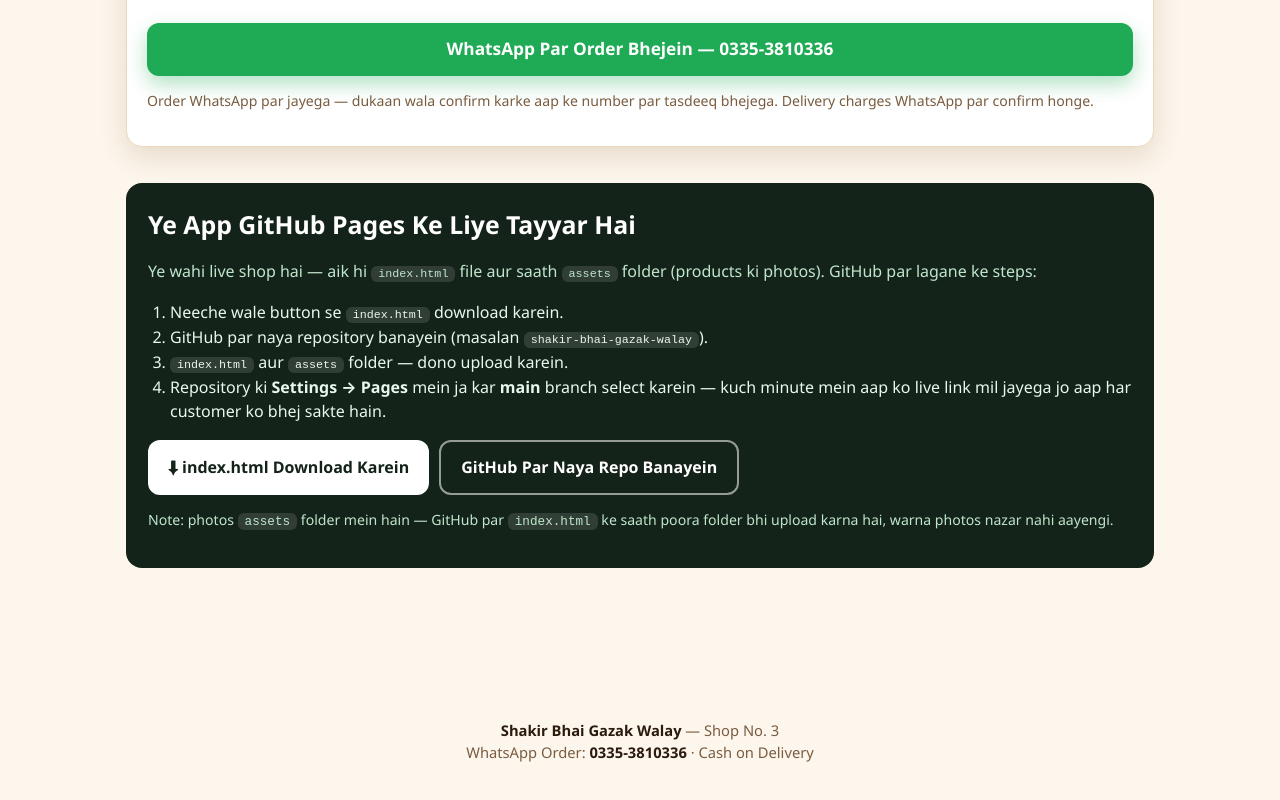
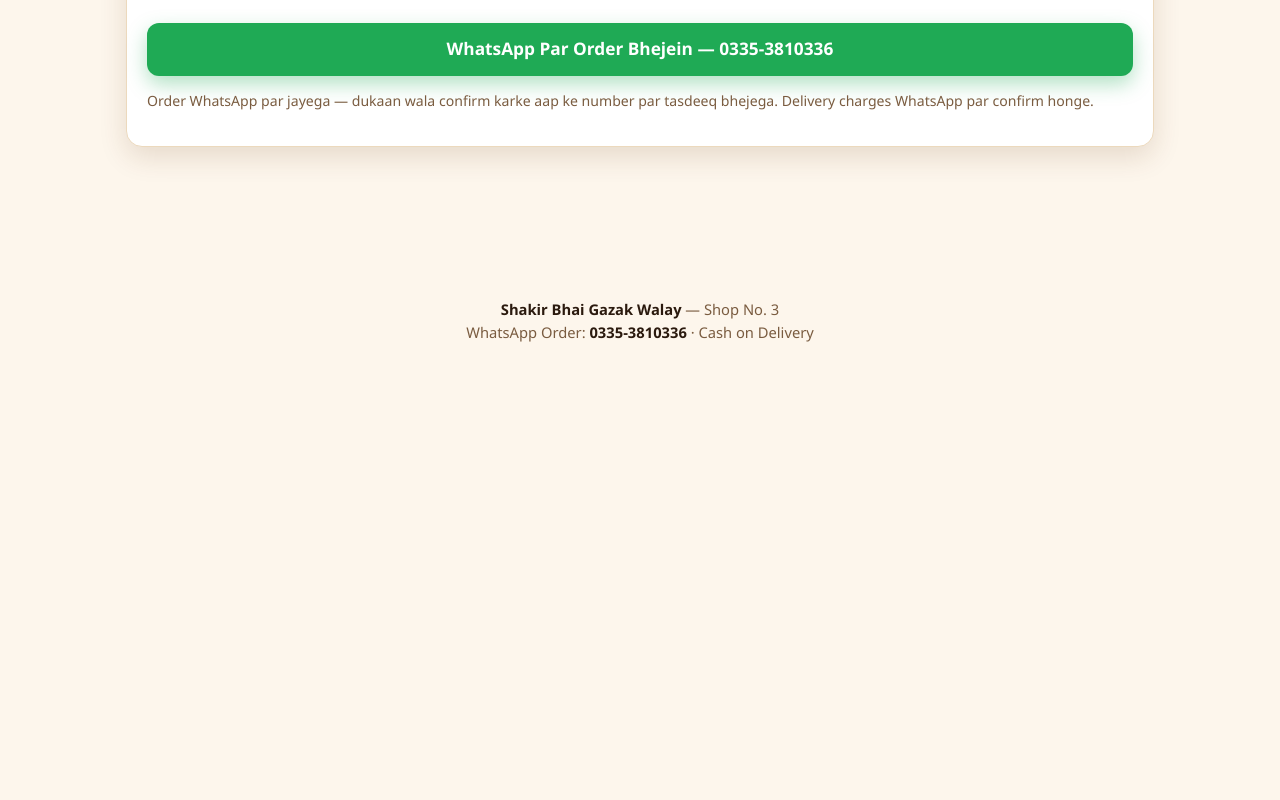
Before and after one commit to moinqureshi2027-lab/shakir-bhai-gagak-waly, a plain HTML site: page index.html in a window 1280 px wide. Shown: the part 2210-3010 px from the top of the page. After the commit the page ends 2643 px from the top, so only its background shows below. Drawn offline with Linux system fonts and the light colour scheme.

Commit message:
Remove GitHub help section from shop page

```diff
--- a/index.html
+++ b/index.html
@@ -100,15 +100,6 @@
   .send-wa{width:100%;justify-content:center;margin-top:16px;font-size:1.08rem}
   .err{color:var(--danger);font-size:.9rem;font-weight:600;min-height:1.2em;margin-top:8px}
 
-  /* ---------- GitHub box ---------- */
-  .gh{background:#14231a;color:#e9f7ee;border-radius:16px;padding:22px}
-  .gh h2{color:#fff}
-  .gh p{color:#bfe6cc}
-  .gh ol{margin:10px 0 16px;padding-left:22px;color:#e9f7ee}
-  .gh code{background:rgba(255,255,255,.12);padding:1px 7px;border-radius:6px;font-size:.9em}
-  .btn-dl{background:#fff;color:#14231a}
-  .btn-repo{background:transparent;color:#fff;border:2px solid rgba(255,255,255,.55)}
-
   footer{padding:34px 0 90px;text-align:center;color:var(--muted);font-size:.92rem}
   footer b{color:var(--ink)}
 
@@ -179,24 +170,6 @@
       <p class="err" id="formErr"></p>
       <button class="btn btn-wa send-wa" id="sendOrder" type="button">WhatsApp Par Order Bhejein — 0335-3810336</button>
       <p class="note">Order WhatsApp par jayega — dukaan wala confirm karke aap ke number par tasdeeq bhejega. Delivery charges WhatsApp par confirm honge.</p>
-    </div>
-  </section>
-
-  <section id="github">
-    <div class="gh">
-      <h2>Ye App GitHub Pages Ke Liye Tayyar Hai</h2>
-      <p>Ye wahi live shop hai — aik hi <code>index.html</code> file aur saath <code>assets</code> folder (products ki photos). GitHub par lagane ke steps:</p>
-      <ol>
-        <li>Neeche wale button se <code>index.html</code> download karein.</li>
-        <li>GitHub par naya repository banayein (masalan <code>shakir-bhai-gazak-walay</code>).</li>
-        <li><code>index.html</code> aur <code>assets</code> folder — dono upload karein.</li>
-        <li>Repository ki <b>Settings → Pages</b> mein ja kar <b>main</b> branch select karein — kuch minute mein aap ko live link mil jayega jo aap har customer ko bhej sakte hain.</li>
-      </ol>
-      <div class="hero-actions">
-        <button class="btn btn-dl" id="dlBtn" type="button">⬇ index.html Download Karein</button>
-        <a class="btn btn-repo" href="https://github.com/new" target="_blank" rel="noopener">GitHub Par Naya Repo Banayein</a>
-      </div>
-      <p class="note" style="color:#bfe6cc">Note: photos <code>assets</code> folder mein hain — GitHub par <code>index.html</code> ke saath poora folder bhi upload karna hai, warna photos nazar nahi aayengi.</p>
     </div>
   </section>
 
@@ -346,17 +319,6 @@
     window.open("https://wa.me/" + WA + "?text=" + encodeURIComponent(lines.join("\n")), "_blank");
   });
 
-  byId("dlBtn").addEventListener("click", function(){
-    var html = "<!doctype html>\n" + document.documentElement.outerHTML;
-    var blob = new Blob([html], { type: "text/html" });
-    var a = document.createElement("a");
-    a.href = URL.createObjectURL(blob);
-    a.download = "index.html";
-    document.body.appendChild(a);
-    a.click();
-    setTimeout(function(){ URL.revokeObjectURL(a.href); a.remove(); }, 800);
-  });
-
   renderProducts();
   renderCart();
 })();
```
